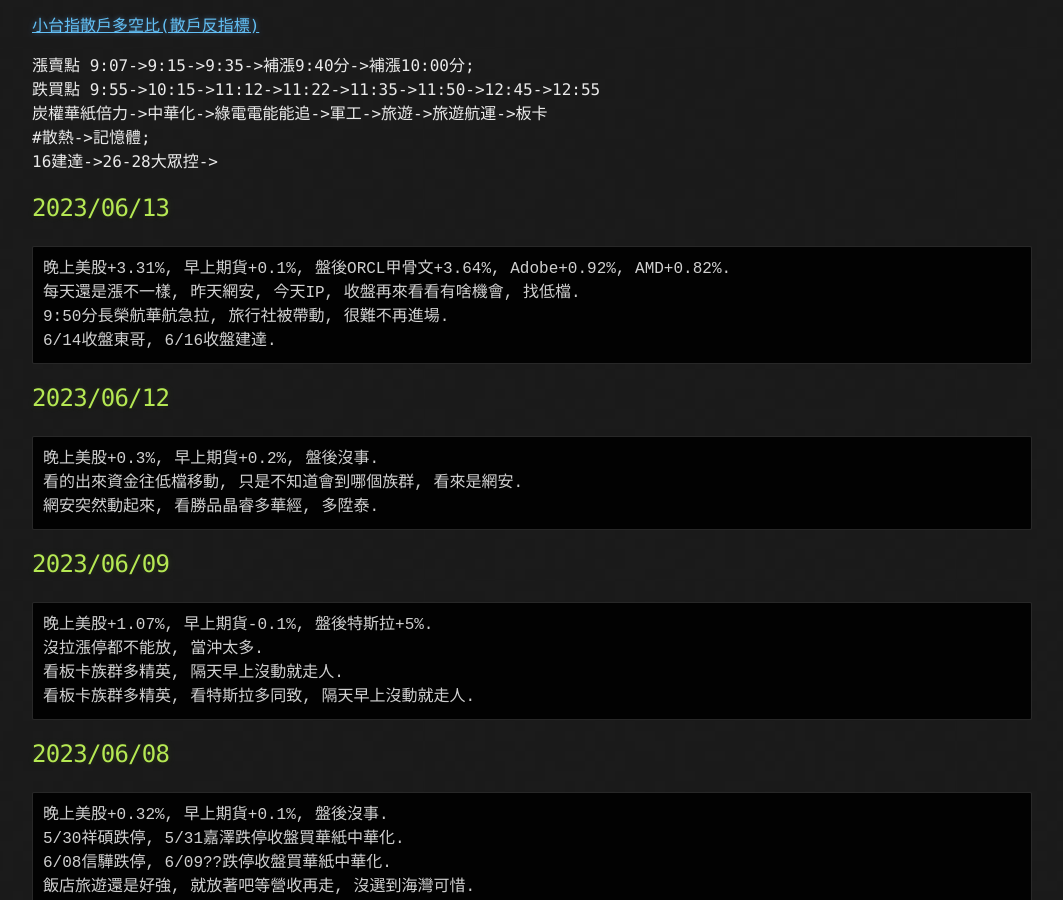
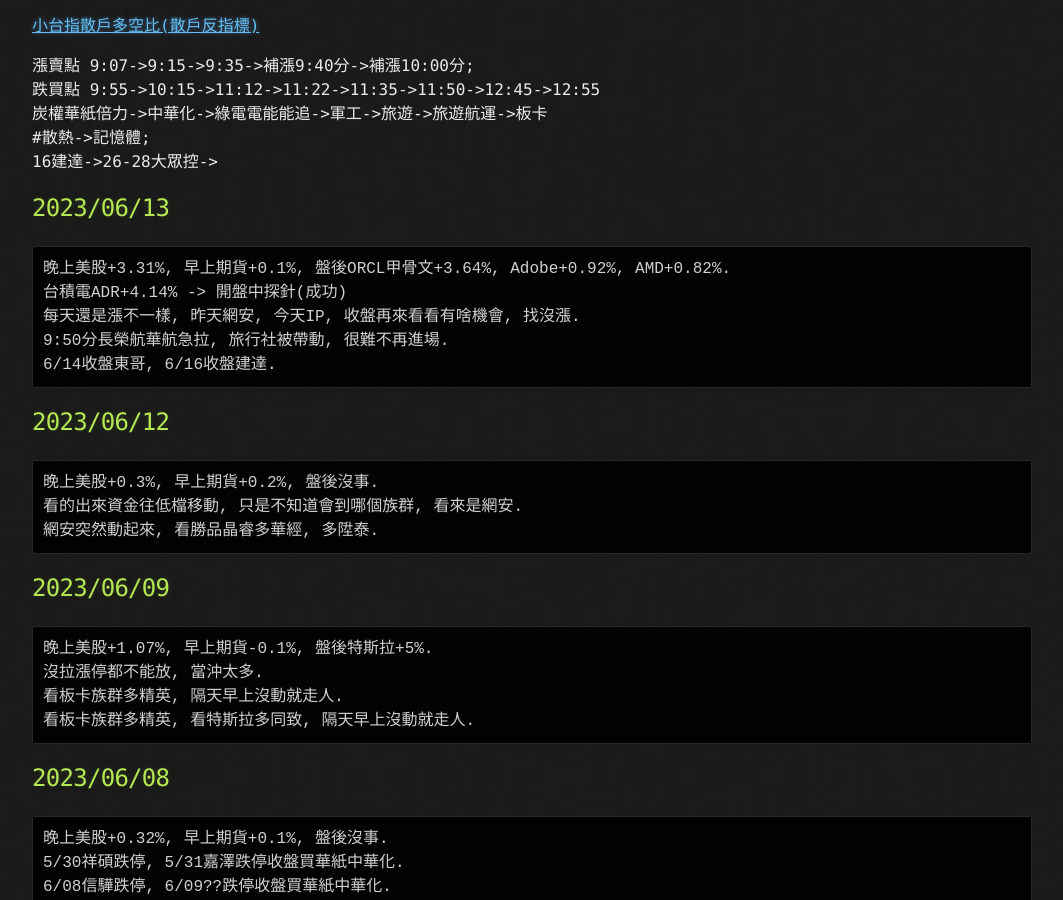
Before and after one commit to lepg5487/Stock_God, a Jekyll site: the page built from index.md, in a window 1280 px wide and 900 px high, scrolled down 484 px. Shown: the whole window, without its empty margins (108-1171 px from the left). Built offline with Jekyll 4.4.1, drawn with Linux system fonts in a browser that asks for light colours; our own code applies the rules of GitHub Pages for plain Markdown files.

Commit message:
Update index.md

````diff
--- a/index.md
+++ b/index.md
@@ -26,7 +26,8 @@
 ## 2023/06/13
 ```
 晚上美股+3.31%, 早上期貨+0.1%, 盤後ORCL甲骨文+3.64%, Adobe+0.92%, AMD+0.82%.
-每天還是漲不一樣, 昨天網安, 今天IP, 收盤再來看看有啥機會, 找低檔.
+台積電ADR+4.14% -> 開盤中探針(成功)
+每天還是漲不一樣, 昨天網安, 今天IP, 收盤再來看看有啥機會, 找沒漲.
 9:50分長榮航華航急拉, 旅行社被帶動, 很難不再進場.
 6/14收盤東哥, 6/16收盤建達.
 ```
````
